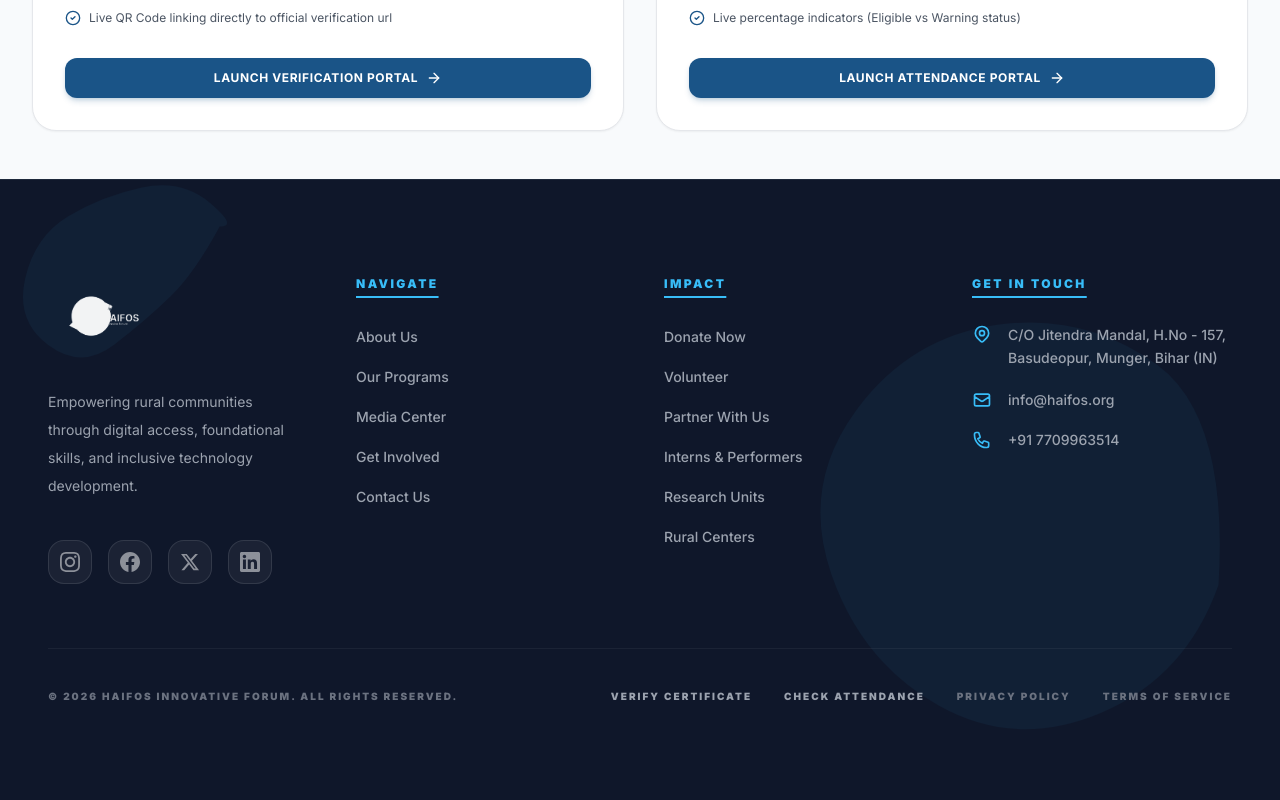
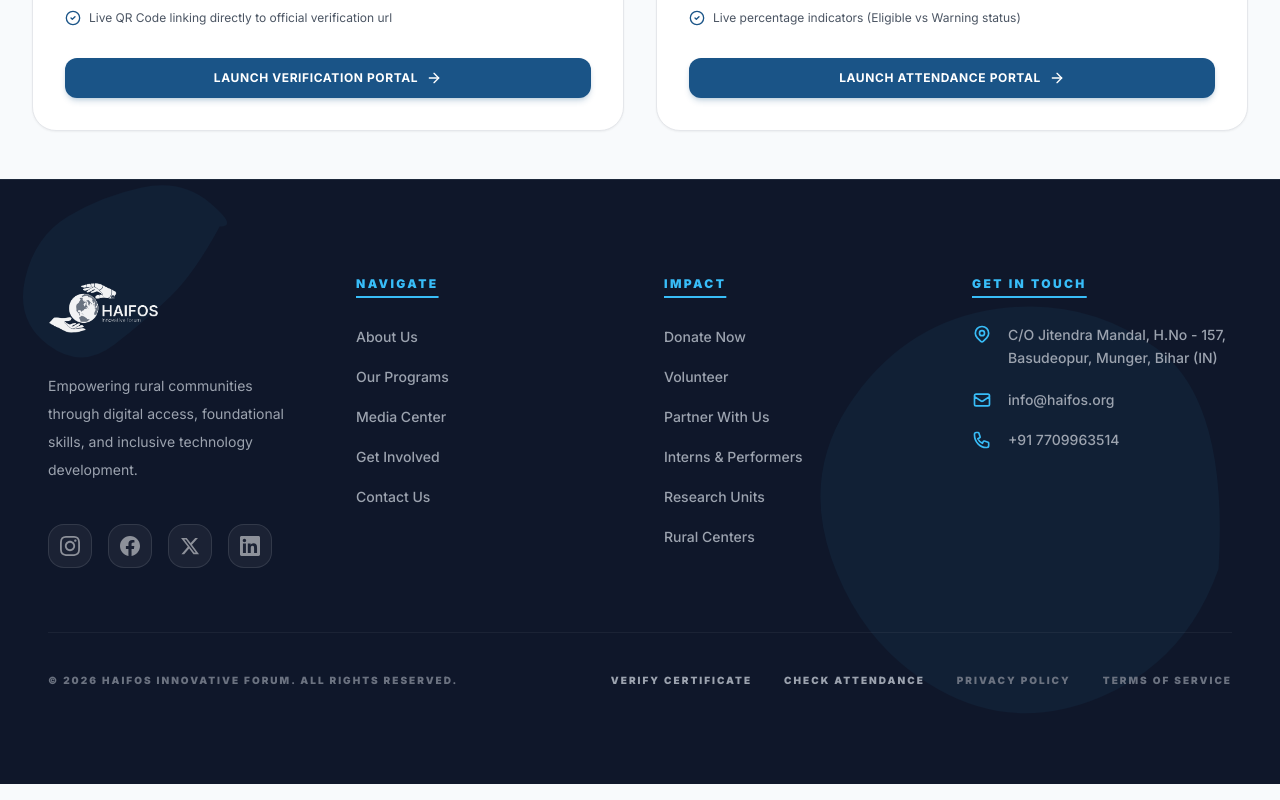
Before and after one commit to ideagen25-dot/haifos-attendance, a React (Vite) app: page / in a window 1280 px wide. Shown: the part 1117-1917 px from the top of the page. Built offline with nearby package versions, Linux system fonts and the light colour scheme; no server answers; the database is empty; a web font is replaced by a local one.

Commit message:
Fix footer logo by using clean transparent white logo asset without solid circle artifact

```diff
--- a/src/components/Footer.tsx
+++ b/src/components/Footer.tsx
@@ -44,9 +44,9 @@ export const Footer: React.FC<FooterProps> = ({ settings, setActiveTab }) => {
               className="mb-8 block"
             >
               <img
-                src="/haifos-logo.png"
+                src="/haifos-logo-white.png"
                 alt="HAIFOS"
-                className="object-contain h-16 sm:h-20 w-auto brightness-0 invert opacity-95 hover:opacity-100 transition-opacity"
+                className="object-contain h-14 sm:h-16 w-auto opacity-95 hover:opacity-100 transition-opacity"
               />
             </a>
             <p className="text-gray-400 text-sm leading-loose mb-10 max-w-xs">
```
Also changed, not shown: public/haifos-logo-white.png (added).
